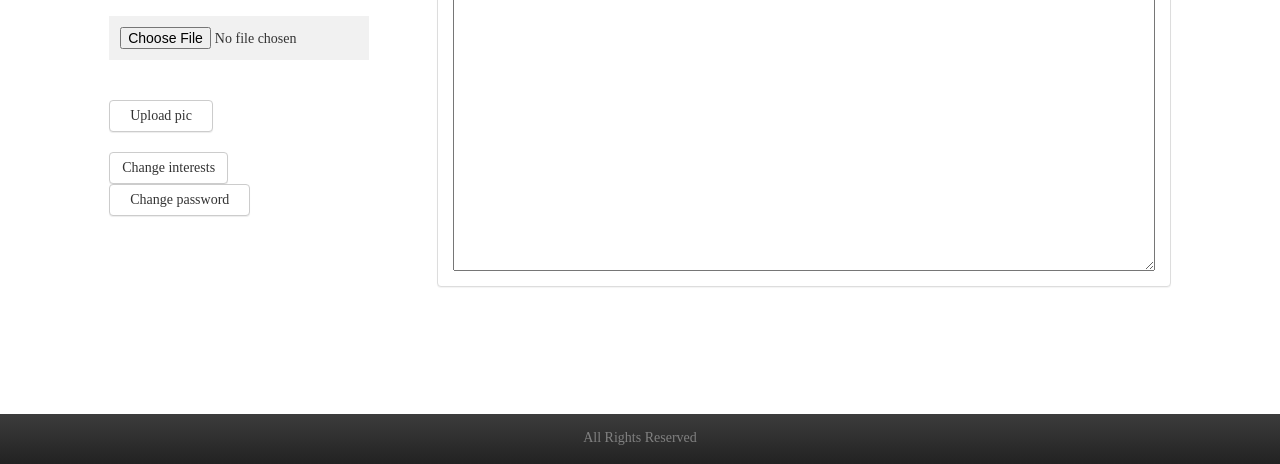
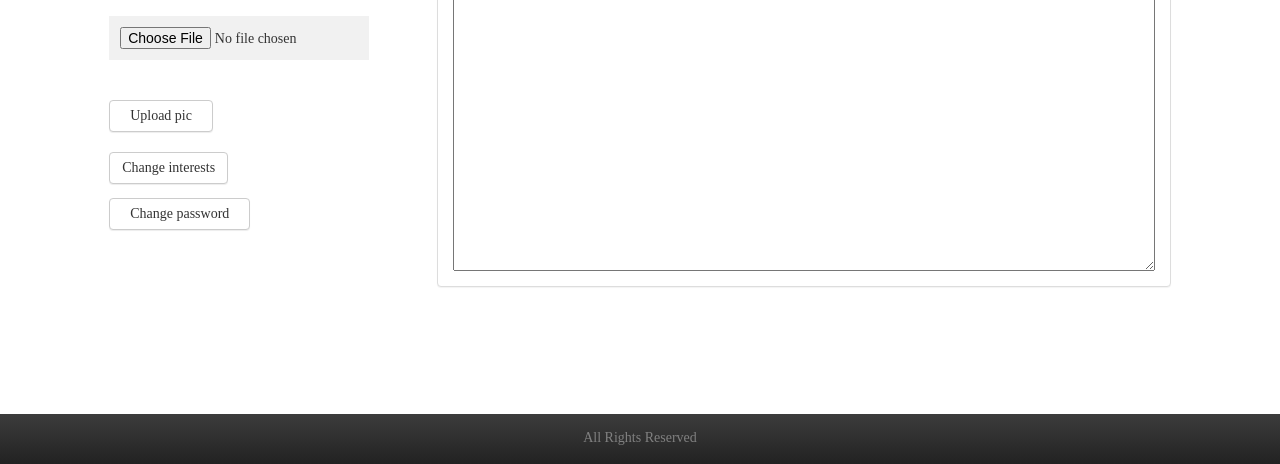
Before and after one commit to Christiaanben/quori, a Flask app: template app/templates/profilepage.html in a window 1280 px wide. Shown: the part 336-800 px from the top of the page. Run offline with Flask 2, Linux system fonts and the light colour scheme; the template is opened without the code that fills it, so the values that code supplies are empty; some libraries are stand-ins or nearby versions; some web fonts are replaced.

Commit message:
Update profilepage.html

```diff
--- a/app/templates/profilepage.html
+++ b/app/templates/profilepage.html
@@ -14,7 +14,7 @@
                         <input type="submit" class=" niceButts spaceme btn btn-default" value="Upload pic">
                     </form>
                     <br>
-                    <button type="button" style="width: fit-content" class="niceButts btn btn-default" onclick="window.location.href='{{url_for('interest')}}'">Change interests</button>
+                    <button type="button" style="width: fit-content; margin-bottom: 1em;" class="niceButts btn btn-default" onclick="window.location.href='{{url_for('interest')}}'">Change interests</button>
                     <br>
                     <button onclick="showPassword()" style="width: fit-content" class="niceButts spaceme btn btn-default">Change password</button>
 
```
